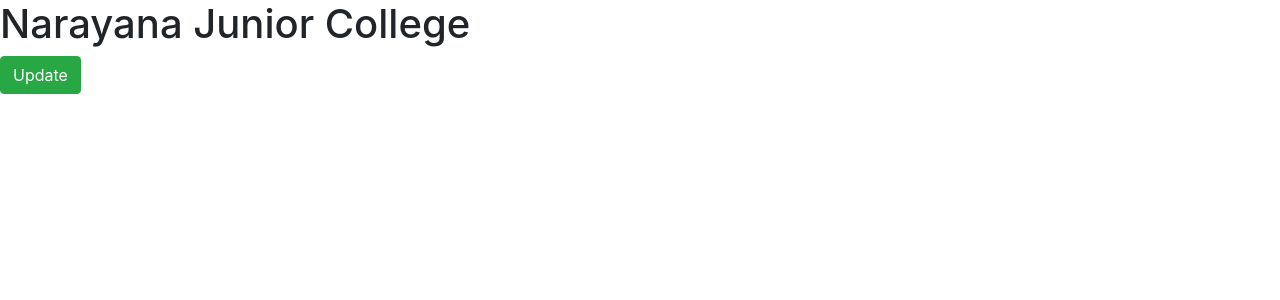
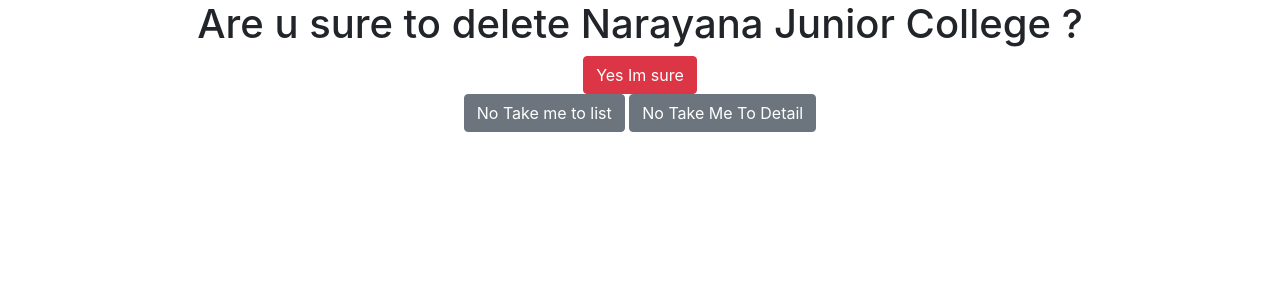
Before and after one commit to Parvezsd/ListView, a Django app: a page that uses templates/app/dummy.html in a window 1280 px wide. Shown: the part 40-340 px from the top of the page. Run offline with Django 5.2, Linux system fonts and the light colour scheme; data comes from the database, SQL or seed files in the repository; both versions use the stored data as it was after the commit.

Commit message:
first Delete

```diff
--- a/ListView/urls.py
+++ b/ListView/urls.py
@@ -23,7 +23,7 @@
     path('SchoolCreate/',SchoolCreate.as_view(),name='SchoolCreate'),
 
     re_path('^update/(?P<pk>\d+)/',SchoolUpdate.as_view(),name='SchoolUpdate'),
-
+    re_path('^delete/(?P<pk>\d+)/',SchoolDelete.as_view(),name='SchoolDelete'),
 
     re_path('(?P<pk>\d+)/',SchoolDetail.as_view(),name='SchoolDetail'),
 
--- a/app/models.py
+++ b/app/models.py
@@ -4,7 +4,8 @@
 class School(models.Model):
     scname = models.CharField(max_length=100)
     scaddress = models.CharField(max_length=100)
-    # scphone = models.IntegerField()
+    scloc=models.CharField(max_length=100,null=True)
+    scprincipal=models.CharField(max_length=100,default='Hello')
     def __str__(self):
         return self.scname
     def get_absolute_url(self):
--- a/app/views.py
+++ b/app/views.py
@@ -1,7 +1,8 @@
 from django.shortcuts import render
 # Create your views here.
-from django.views.generic import ListView,DetailView,CreateView,UpdateView
+from django.views.generic import ListView,DetailView,CreateView,UpdateView,DeleteView
 from app.models import *
+from django.urls import reverse_lazy
 class SchoolList(ListView):
     model = School
     context_object_name='schools'
@@ -18,3 +19,8 @@
 class SchoolUpdate(UpdateView):
     model = School
     fields = '__all__'
+
+class SchoolDelete(DeleteView):
+    model = School
+    context_object_name='SchoolObject'
+    success_url=reverse_lazy('SchoolList')
--- a/templates/app/School_Detail.html
+++ b/templates/app/School_Detail.html
@@ -1,9 +1,22 @@
 {% extends 'app/dummy.html' %}
 
 {% block title %}
-<title>Home</title>
+<title>Detail page</title>
 {% endblock %}
 {% block Dummy %}
+<center>
+    <h1>School Details</h1>
+    <h3>{{scobject.scname}}</h3>
+    <h3>{{scobject.scaddress}}</h3>
+    <h3>{{scobject.scloc}}</h3>
+    <h3>{{scobject.scprincipal}}</h3>
+    {% for sco in scobject.students.all %}
+    <h3>name of the student{{sco.stname}}</h3>
+    <h3>age of the student{{sco.stage}}</h3>
+    <h3>address of the student{{sco.staddress}}</h3>
+    {% endfor %}
 <h1>{{scobject.scname}}</h1>
 <a href="{% url 'SchoolUpdate' pk=scobject.pk %}" class="btn btn-success">Update</a>
+<a href="{% url 'SchoolDelete' pk=scobject.pk %}" class="btn btn-danger">Delete</a>
+</center>
 {% endblock %}
--- /dev/null
+++ b/templates/app/school_confirm_delete.html
@@ -0,0 +1,20 @@
+{% extends 'app/dummy.html' %}
+
+{% block title %}
+<title>Detail page</title>
+{% endblock %}
+{% block Dummy %}
+<center>
+    <h1>Are u sure to delete {{SchoolObject.scname}} ?</h1>
+    <form method="POST">
+        {% csrf_token %}
+
+
+
+
+        <input type="submit" value="Yes Im sure" class="btn btn-danger">
+    </form>
+    <a href="{% url 'SchoolList' %}" class="btn btn-secondary">No Take me to list</a>
+    <a href="{% url 'SchoolDetail' pk=SchoolObject.pk %}" class="btn btn-secondary">No Take Me To Detail</a>
+</center>
+{% endblock %}
```
Also changed, not shown: app/migrations/0004_school_scloc_school_scprincipal.py (added), db.sqlite3.
